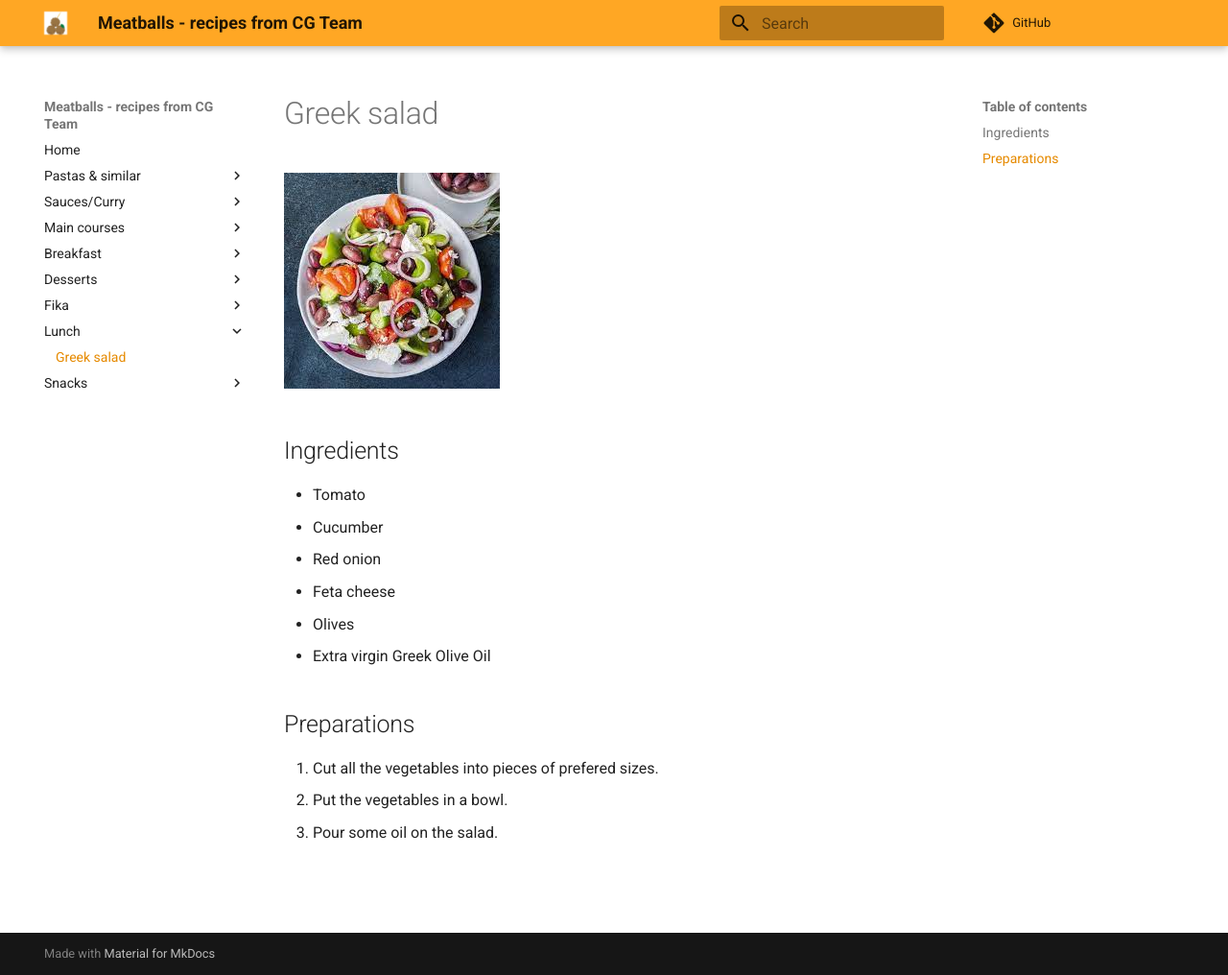
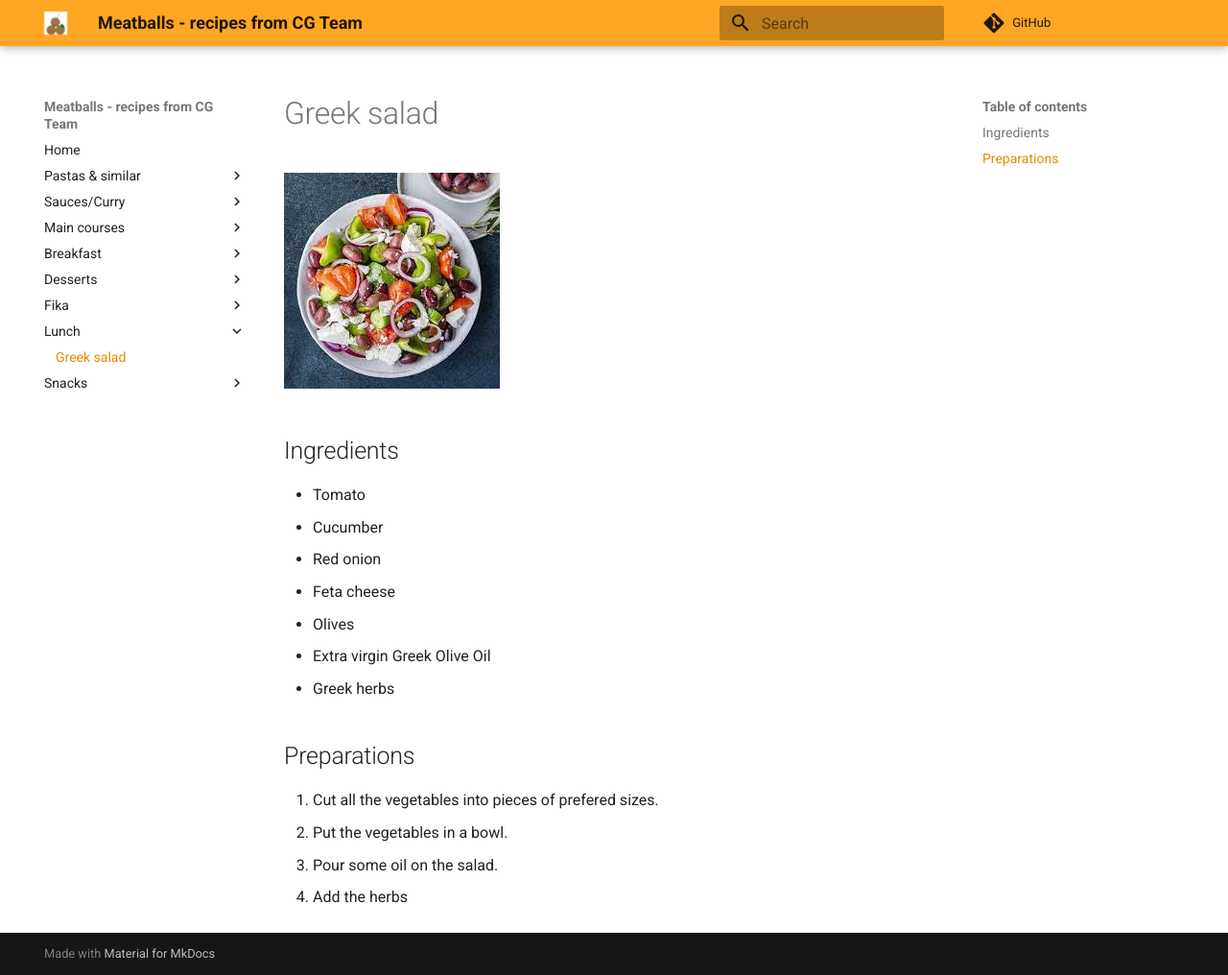
Before and after one commit to Clinical-Genomics/meatballs, an MkDocs documentation site: the page built from docs/lunch/Salad.md, in a window 1280 px wide and 1016 px high. Shown: the whole window at 96% size. Built offline with MkDocs 1.6.1 and Material for MkDocs 9.7.7, drawn with Linux system fonts in a browser that asks for light colours; comment, search, counter and statistics services are not loaded.

Commit message:
Added the changes suggested by the reviewer

```diff
--- a/docs/lunch/Salad.md
+++ b/docs/lunch/Salad.md
@@ -9,8 +9,10 @@
 - Feta cheese
 - Olives
 - Extra virgin Greek Olive Oil
+- Greek herbs
 
 ## Preparations
 1. Cut all the vegetables into pieces of prefered sizes.
 1. Put the vegetables in a bowl.
 1. Pour some oil on the salad.
+1. Add the herbs
```
